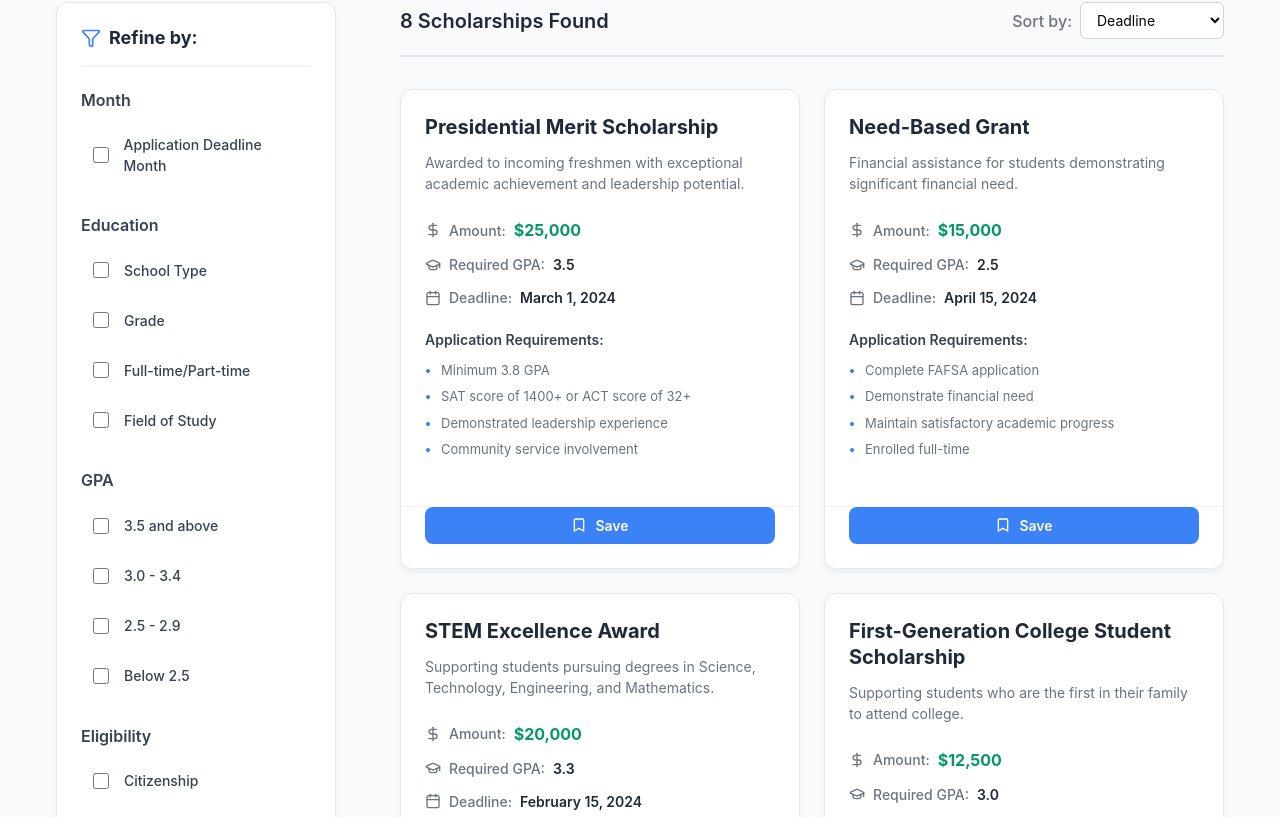
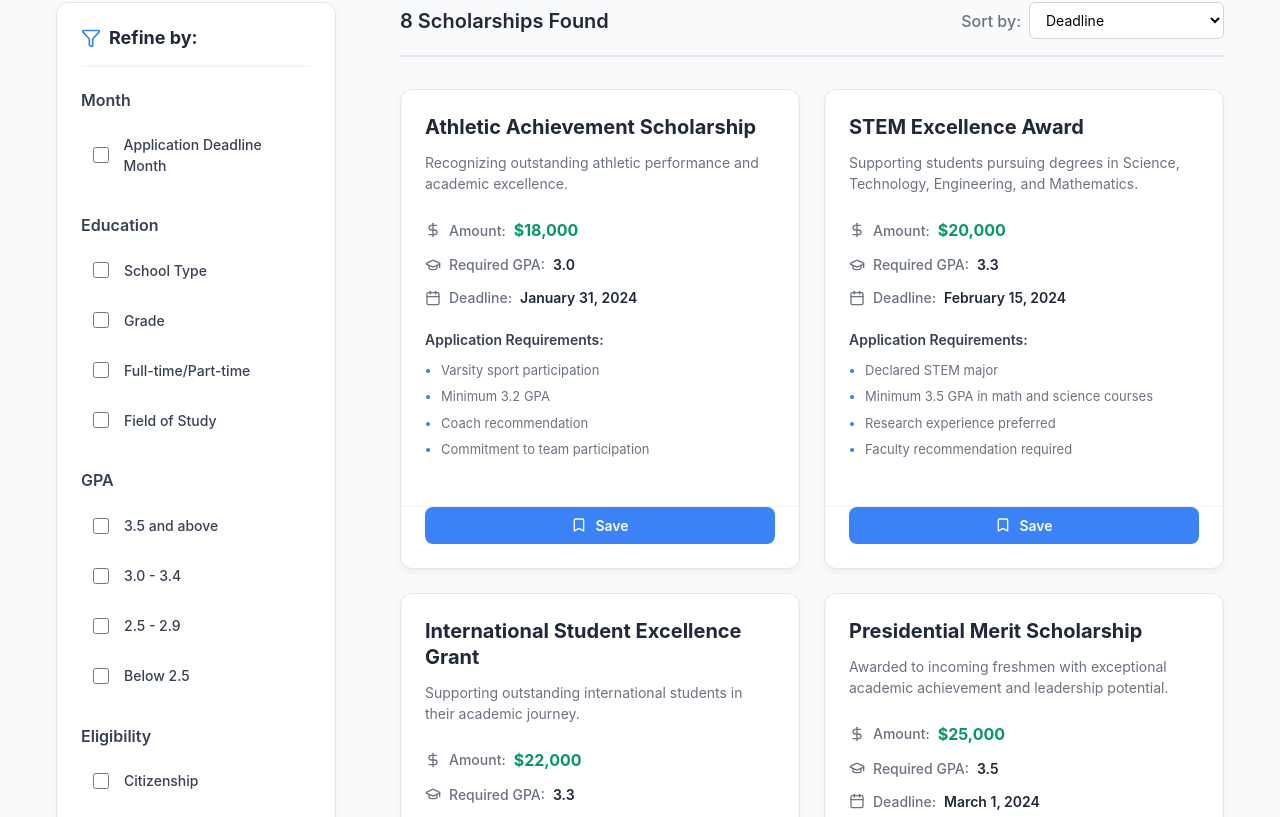
Before and after one commit to acaztec/ScholarshipTool, a React (Vite) app: page / in a window 1280 px wide. Shown: the part 463-1280 px from the top of the page. Built offline with nearby package versions, Linux system fonts and the light colour scheme.

Commit message:
Add new sorting options

```diff
--- a/src/components/ScholarshipGrid.tsx
+++ b/src/components/ScholarshipGrid.tsx
@@ -9,30 +9,63 @@ interface ScholarshipGridProps {
 }
 
 const ScholarshipGrid: React.FC<ScholarshipGridProps> = ({ scholarships, onSaveScholarship }) => {
+  const [sortBy, setSortBy] = React.useState('deadline');
+
+  const sortedScholarships = React.useMemo(() => {
+    const sorted = [...scholarships];
+
+    switch (sortBy) {
+      case 'ending-soon':
+        return sorted.sort((a, b) => {
+          const dateA = new Date(a.deadline);
+          const dateB = new Date(b.deadline);
+          return dateA.getTime() - dateB.getTime();
+        });
+      case 'highest-amount':
+        return sorted.sort((a, b) => {
+          const amountA = parseInt(a.amount.replace(/[$,]/g, ''));
+          const amountB = parseInt(b.amount.replace(/[$,]/g, ''));
+          return amountB - amountA;
+        });
+      case 'deadline':
+      default:
+        return sorted.sort((a, b) => {
+          const dateA = new Date(a.deadline);
+          const dateB = new Date(b.deadline);
+          return dateA.getTime() - dateB.getTime();
+        });
+    }
+  }, [scholarships, sortBy]);
+
   return (
     <div className="scholarship-grid">
       <div className="grid-header">
         <h3 className="results-count">
-          {scholarships.length} {scholarships.length === 1 ? 'Scholarship' : 'Scholarships'} Found
+          {sortedScholarships.length} {sortedScholarships.length === 1 ? 'Scholarship' : 'Scholarships'} Found
         </h3>
         <div className="sort-options">
           <label htmlFor="sort-select">Sort by:</label>
-          <select id="sort-select" className="sort-select">
+          <select
+            id="sort-select"
+            className="sort-select"
+            value={sortBy}
+            onChange={(e) => setSortBy(e.target.value)}
+          >
             <option value="deadline">Deadline</option>
-            <option value="amount">Award Amount</option>
-            <option value="name">Name</option>
+            <option value="ending-soon">Ending Soon</option>
+            <option value="highest-amount">Highest Dollar Amount</option>
           </select>
         </div>
       </div>
 
-      {scholarships.length === 0 ? (
+      {sortedScholarships.length === 0 ? (
         <div className="no-results">
           <h4>No scholarships found</h4>
           <p>Try adjusting your search criteria or filters to find more opportunities.</p>
         </div>
       ) : (
         <div className="grid">
-          {scholarships.map(scholarship => (
+          {sortedScholarships.map(scholarship => (
             <ScholarshipCard key={scholarship.id} scholarship={scholarship} onSave={onSaveScholarship} />
           ))}
         </div>
```
